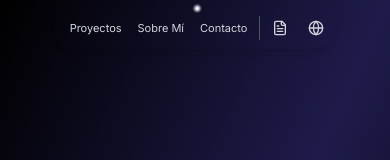
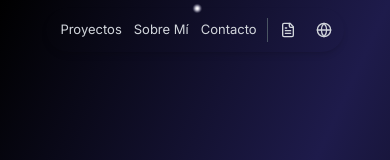
Before and after one commit to nicogcf2007/nico, a Next.js app: page / in a window 390 px wide. Shown: the top 160 px of the page. Built offline with nearby package versions, Linux system fonts and the light colour scheme.

Commit message:
feat: increase nav font size on mobile

```diff
--- a/src/sections/Navigator.tsx
+++ b/src/sections/Navigator.tsx
@@ -73,7 +73,7 @@ const Navigator: React.FC = () => {
 
         <div className="flex items-center space-x-0 sm:space-x-1">
           {navigation.map((item) => (
-            <a key={item.id} href={`#${item.id}`} onClick={(e) => { e.preventDefault(); scrollToSection(item.id); }} className={`relative px-2 sm:px-3 py-2 text-[11px] sm:text-sm rounded-full transition-colors duration-200 text-text-secondary hover:text-text-primary ${activeSection === item.id ? 'bg-accent/80 text-text-primary' : ''}`}>
+            <a key={item.id} href={`#${item.id}`} onClick={(e) => { e.preventDefault(); scrollToSection(item.id); }} className={`relative px-1.5 sm:px-3 py-2 text-[13px] sm:text-sm rounded-full transition-colors duration-200 text-text-secondary hover:text-text-primary ${activeSection === item.id ? 'bg-accent/80 text-text-primary' : ''}`}>
               {item.label}
             </a>
           ))}
```
